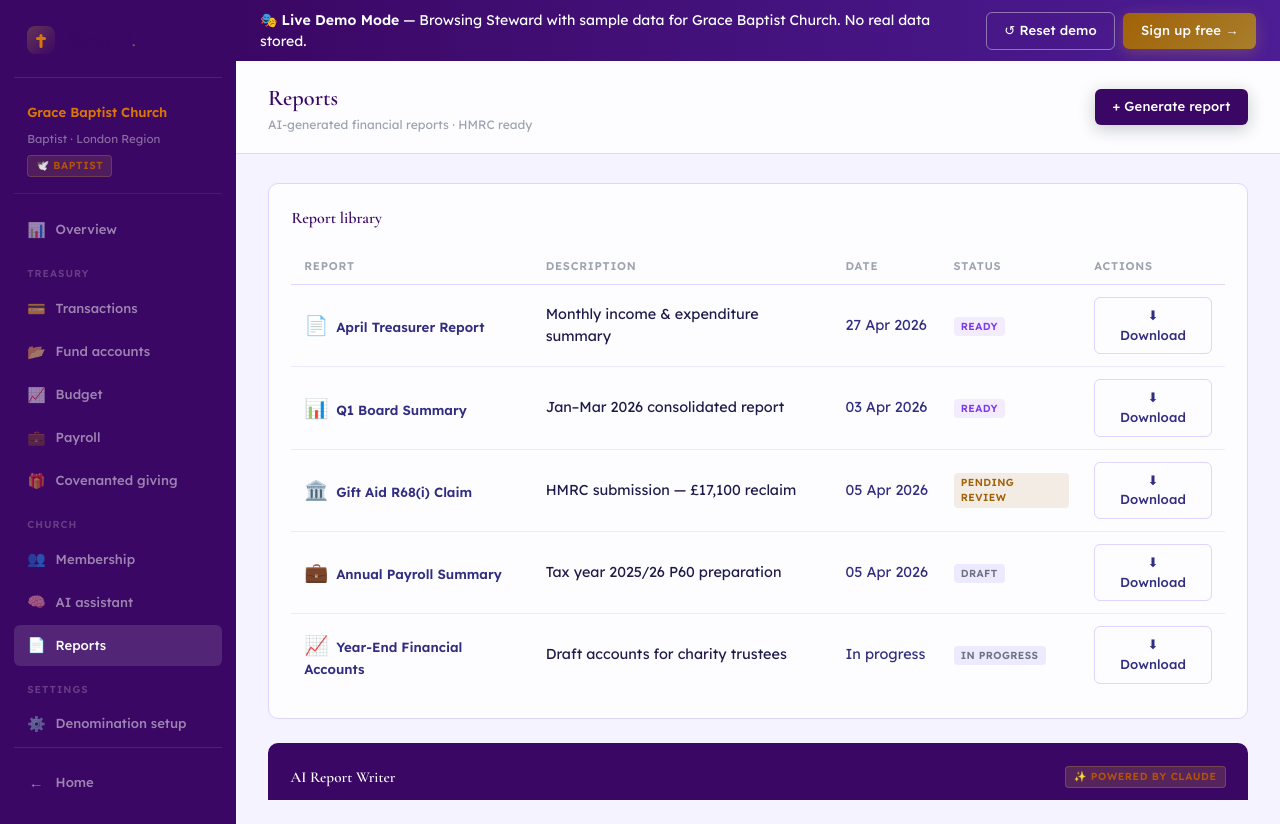
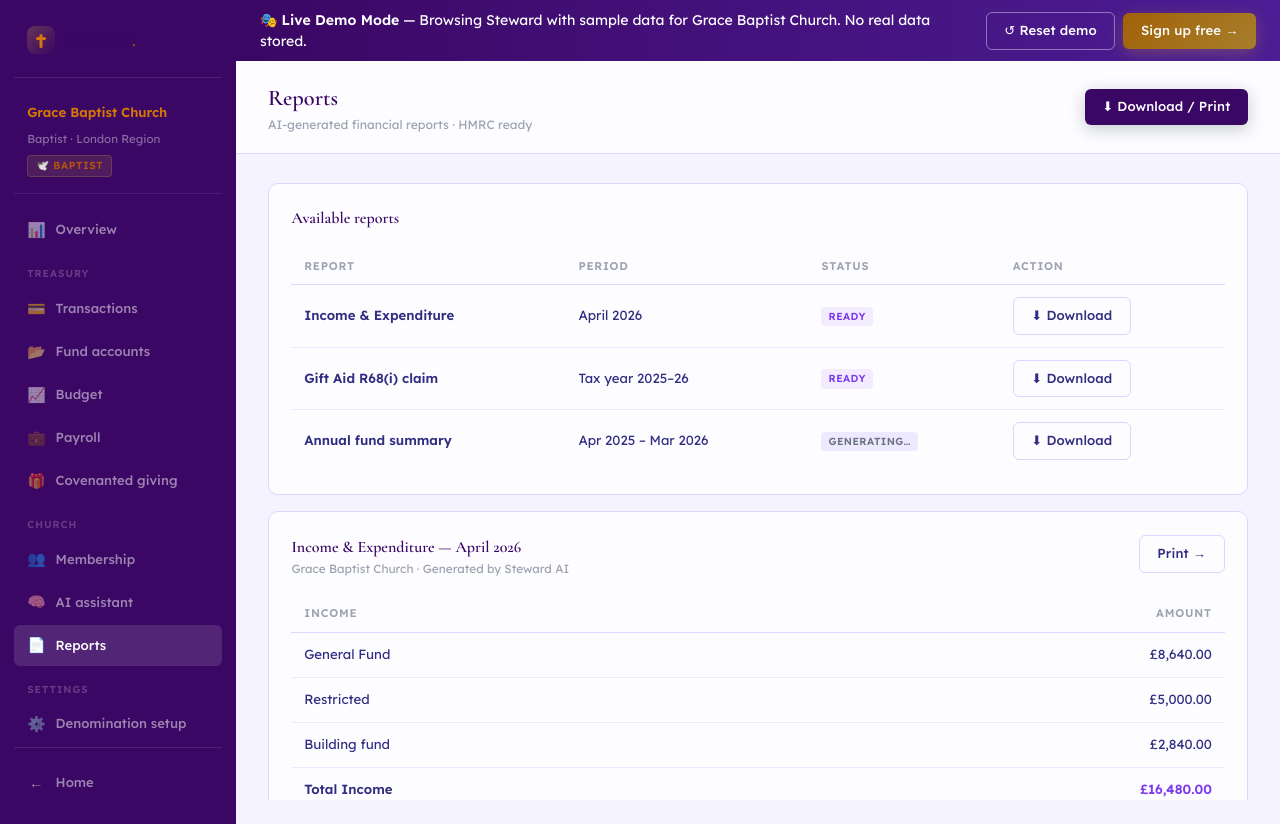
Before and after one commit to jatiopou-dev/Steward-MVP, a Next.js app: page /demo/reports in a window 1280 px wide. Built offline with nearby package versions, Linux system fonts and the light colour scheme.

Commit message:
feat: wire demo reports to context, add live P&L and print

```diff
--- a/src/app/demo/reports/page.tsx
+++ b/src/app/demo/reports/page.tsx
@@ -1,43 +1,155 @@
 "use client";
 import React from "react";
 import Topbar from "@/components/dashboard/Topbar";
+import { useDemoState } from "@/contexts/DemoStateContext";
+
+const REPORT_DATE = "April 2026";
+const CHURCH_NAME = "Grace Baptist Church";
 
 export default function DemoReports() {
-  const reports = [
-    { icon: "📄", title: "April Treasurer Report", desc: "Monthly income & expenditure summary", date: "27 Apr 2026", status: "Ready", statusCls: "chip-sage" },
-    { icon: "📊", title: "Q1 Board Summary", desc: "Jan–Mar 2026 consolidated report", date: "03 Apr 2026", status: "Ready", statusCls: "chip-sage" },
-    { icon: "🏛️", title: "Gift Aid R68(i) Claim", desc: "HMRC submission — £17,100 reclaim", date: "05 Apr 2026", status: "Pending review", statusCls: "chip-gold" },
-    { icon: "💼", title: "Annual Payroll Summary", desc: "Tax year 2025/26 P60 preparation", date: "05 Apr 2026", status: "Draft", statusCls: "chip-stone" },
-    { icon: "📈", title: "Year-End Financial Accounts", desc: "Draft accounts for charity trustees", date: "In progress", status: "In progress", statusCls: "chip-stone" },
-  ];
+  const { state } = useDemoState();
+
+  const incomeRows = state.transactions.filter(t => t.pence > 0);
+  const expRows = state.transactions.filter(t => t.pence < 0);
+
+  const groupBy = (txs: typeof incomeRows) => {
+    const map: Record<string, number> = {};
+    txs.forEach(t => {
+      const cat = t.meta.split(" · ")[0];
+      map[cat] = (map[cat] || 0) + t.pence;
+    });
+    return Object.entries(map).map(([cat, amount]) => ({ cat, amount }));
+  };
+
+  const incomeGroups = groupBy(incomeRows);
+  const expGroups = groupBy(expRows);
+  const totalIncome = incomeRows.reduce((s, t) => s + t.pence, 0);
+  const totalExp = expRows.reduce((s, t) => s + t.pence, 0);
+  const surplus = totalIncome + totalExp;
+
+  const fmt = (pence: number) =>
+    `£${(Math.abs(pence) / 100).toLocaleString("en-GB", { minimumFractionDigits: 2 })}`;
+
+  const handlePrint = () => {
+    window.print();
+  };
+
   return (
     <>
-      <Topbar title="Reports" subtitle="AI-generated financial reports · HMRC ready" actions={<button className="btn btn-forest btn-sm">+ Generate report</button>} />
-      <div className="content">
-        <div className="card">
-          <div className="card-head"><div className="card-title">Report library</div></div>
+      <style>{`
+        @media print {
+          .no-print { display: none !important; }
+          .print-area { display: block !important; }
+          body { background: white; }
+        }
+        .print-area { display: none; }
+      `}</style>
+
+      <div className="no-print">
+        <Topbar
+          title="Reports"
+          subtitle="AI-generated financial reports · HMRC ready"
+          actions={<button className="btn btn-forest btn-sm" onClick={handlePrint}>⬇ Download / Print</button>}
+        />
+      </div>
+
+      <div className="content no-print">
+        <div className="card" style={{ marginBottom: "1rem" }}>
+          <div className="card-head"><div className="card-title">Available reports</div></div>
           <table className="tbl">
-            <thead><tr><th>Report</th><th>Description</th><th>Date</th><th>Status</th><th>Actions</th></tr></thead>
+            <thead><tr><th>Report</th><th>Period</th><th>Status</th><th>Action</th></tr></thead>
             <tbody>
-              {reports.map((r, i) => (
-                <tr key={i}>
-                  <td><span style={{ fontSize: "1.2rem", marginRight: 8 }}>{r.icon}</span><strong>{r.title}</strong></td>
-                  <td style={{ color: "var(--fg-muted)", fontSize: "0.9rem" }}>{r.desc}</td>
-                  <td style={{ whiteSpace: "nowrap", fontSize: "0.9rem" }}>{r.date}</td>
-                  <td><div className={`chip ${r.statusCls}`}>{r.status}</div></td>
-                  <td><button className="btn btn-outline btn-sm">⬇ Download</button></td>
-                </tr>
-              ))}
+              <tr>
+                <td><strong>Income & Expenditure</strong></td>
+                <td>{REPORT_DATE}</td>
+                <td><div className="chip chip-sage">Ready</div></td>
+                <td><button className="btn btn-outline btn-sm" onClick={handlePrint}>⬇ Download</button></td>
+              </tr>
+              <tr>
+                <td><strong>Gift Aid R68(i) claim</strong></td>
+                <td>Tax year 2025–26</td>
+                <td><div className="chip chip-sage">Ready</div></td>
+                <td><button className="btn btn-outline btn-sm" onClick={() => alert("In the full Steward this generates an HMRC-ready R68(i) XML file.")}>⬇ Download</button></td>
+              </tr>
+              <tr>
+                <td><strong>Annual fund summary</strong></td>
+                <td>Apr 2025 – Mar 2026</td>
+                <td><div className="chip chip-stone">Generating…</div></td>
+                <td><button className="btn btn-outline btn-sm" disabled>⬇ Download</button></td>
+              </tr>
             </tbody>
           </table>
         </div>
-        <div className="ai-card" style={{ marginTop: "1.5rem" }}>
-          <div style={{ display: "flex", alignItems: "center", justifyContent: "space-between", marginBottom: ".9rem" }}>
-            <div className="serif" style={{ color: "var(--cream)", fontSize: ".95rem", fontWeight: 600 }}>AI Report Writer</div>
-            <div className="ai-badge">✨ Powered by Claude</div>
+
+        <div className="card">
+          <div className="card-head">
+            <div>
+              <div className="card-title">Income & Expenditure — {REPORT_DATE}</div>
+              <div className="card-sub">{CHURCH_NAME} · Generated by Steward AI</div>
+            </div>
+            <button className="btn btn-outline btn-sm" onClick={handlePrint}>Print →</button>
           </div>
-          <div className="ai-insight">📄 Ask me to write a report in plain English: <em>"Write a treasurer's report for April"</em> or <em>"Prepare the HMRC Gift Aid claim for 2025/26."</em></div>
-          <button className="btn btn-gold btn-sm" style={{ marginTop: "1rem" }}>Open AI Report Writer →</button>
+
+          <table className="tbl" style={{ marginTop: "0.5rem" }}>
+            <thead><tr><th>Income</th><th style={{ textAlign: "right" }}>Amount</th></tr></thead>
+            <tbody>
+              {incomeGroups.map(r => (
+                <tr key={r.cat}><td>{r.cat}</td><td style={{ textAlign: "right" }}>{fmt(r.amount)}</td></tr>
+              ))}
+              <tr style={{ fontWeight: 700, borderTop: "2px solid var(--border)" }}>
+                <td>Total Income</td><td style={{ textAlign: "right", color: "var(--sage)" }}>{fmt(totalIncome)}</td>
+              </tr>
+            </tbody>
+          </table>
+
+          <table className="tbl" style={{ marginTop: "1.5rem" }}>
+            <thead><tr><th>Expenditure</th><th style={{ textAlign: "right" }}>Amount</th></tr></thead>
+            <tbody>
+              {expGroups.map(r => (
+                <tr key={r.cat}><td>{r.cat}</td><td style={{ textAlign: "right" }}>{fmt(r.amount)}</td></tr>
+              ))}
+              <tr style={{ fontWeight: 700, borderTop: "2px solid var(--border)" }}>
+                <td>Total Expenditure</td><td style={{ textAlign: "right", color: "var(--rust)" }}>{fmt(Math.abs(totalExp))}</td>
+              </tr>
+            </tbody>
+          </table>
+
+          <div style={{ marginTop: "1.5rem", padding: "1rem", background: surplus >= 0 ? "var(--sage-bg)" : "var(--rust-bg)", borderRadius: "8px", display: "flex", justifyContent: "space-between", fontWeight: 700 }}>
+            <span>Net {surplus >= 0 ? "Surplus" : "Deficit"}</span>
+            <span style={{ color: surplus >= 0 ? "var(--sage)" : "var(--rust)" }}>{surplus >= 0 ? "" : "-"}{fmt(surplus)}</span>
+          </div>
+        </div>
+      </div>
+
+      {/* Print-only full report */}
+      <div className="print-area" style={{ padding: "2rem", fontFamily: "Georgia, serif", color: "#000" }}>
+        <h1 style={{ fontSize: "1.4rem", marginBottom: "0.25rem" }}>{CHURCH_NAME}</h1>
+        <h2 style={{ fontSize: "1rem", fontWeight: "normal", marginBottom: "1.5rem" }}>Income & Expenditure Statement — {REPORT_DATE}</h2>
+        <p style={{ fontSize: "0.85rem", marginBottom: "1.5rem" }}>Generated by Steward · {new Date().toLocaleDateString("en-GB")}</p>
+
+        <table style={{ width: "100%", borderCollapse: "collapse", marginBottom: "1.5rem" }}>
+          <thead><tr style={{ borderBottom: "2px solid #000" }}><th style={{ textAlign: "left", paddingBottom: "0.4rem" }}>Income</th><th style={{ textAlign: "right", paddingBottom: "0.4rem" }}>Amount</th></tr></thead>
+          <tbody>
+            {incomeGroups.map(r => (
+              <tr key={r.cat} style={{ borderBottom: "1px solid #eee" }}><td style={{ padding: "0.35rem 0" }}>{r.cat}</td><td style={{ textAlign: "right" }}>{fmt(r.amount)}</td></tr>
+            ))}
+            <tr style={{ borderTop: "2px solid #000", fontWeight: 700 }}><td style={{ padding: "0.5rem 0" }}>Total Income</td><td style={{ textAlign: "right" }}>{fmt(totalIncome)}</td></tr>
+          </tbody>
+        </table>
+
+        <table style={{ width: "100%", borderCollapse: "collapse", marginBottom: "1.5rem" }}>
+          <thead><tr style={{ borderBottom: "2px solid #000" }}><th style={{ textAlign: "left", paddingBottom: "0.4rem" }}>Expenditure</th><th style={{ textAlign: "right", paddingBottom: "0.4rem" }}>Amount</th></tr></thead>
+          <tbody>
+            {expGroups.map(r => (
+              <tr key={r.cat} style={{ borderBottom: "1px solid #eee" }}><td style={{ padding: "0.35rem 0" }}>{r.cat}</td><td style={{ textAlign: "right" }}>{fmt(Math.abs(r.amount))}</td></tr>
+            ))}
+            <tr style={{ borderTop: "2px solid #000", fontWeight: 700 }}><td style={{ padding: "0.5rem 0" }}>Total Expenditure</td><td style={{ textAlign: "right" }}>{fmt(Math.abs(totalExp))}</td></tr>
+          </tbody>
+        </table>
+
+        <div style={{ borderTop: "3px double #000", padding: "0.75rem 0", display: "flex", justifyContent: "space-between", fontWeight: 700, fontSize: "1.1rem" }}>
+          <span>Net {surplus >= 0 ? "Surplus" : "Deficit"}</span>
+          <span>{surplus >= 0 ? "" : "-"}{fmt(surplus)}</span>
         </div>
       </div>
     </>
```
